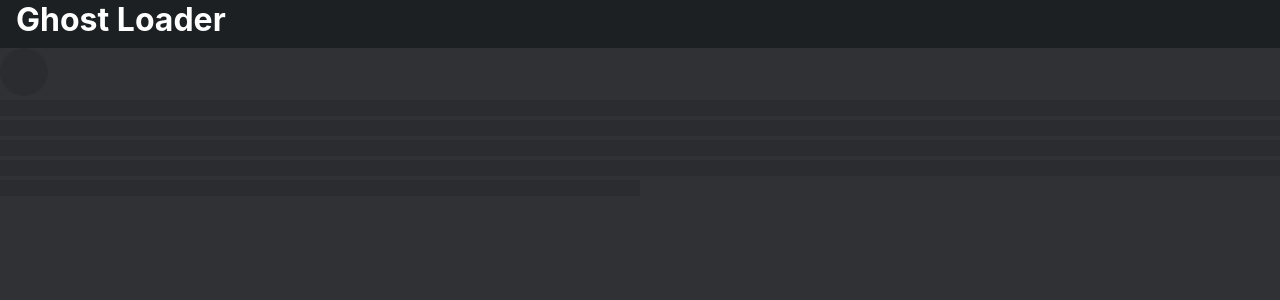
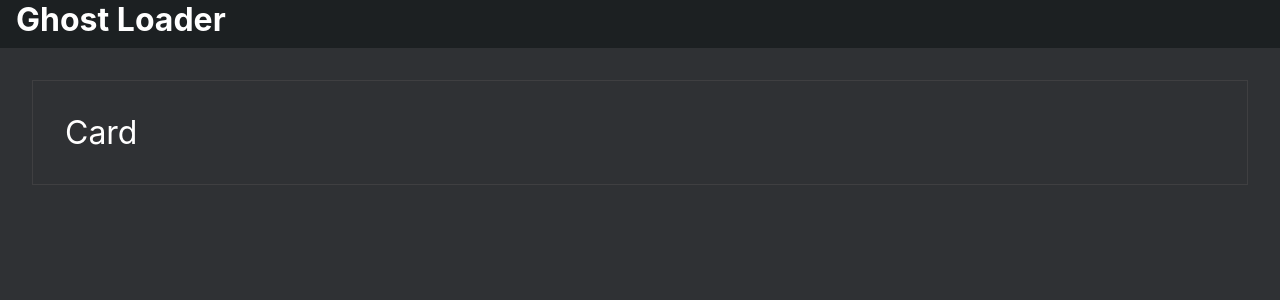
Before and after one commit to B45i/ghost-loader, a React (Create React App) app: page / in a window 1280 px wide. Shown: the top 300 px of the page. Built offline with nearby package versions, Linux system fonts and the light colour scheme.

Commit message:
demo page setup

```diff
--- a/public/index.html
+++ b/public/index.html
@@ -24,7 +24,7 @@
       work correctly both with client-side routing and a non-root public URL.
       Learn how to configure a non-root public URL by running `npm run build`.
     -->
-        <title>👻 Ghost Loader - A better loading experience</title>
+        <title>Ghost Loader - A better loading experience</title>
     </head>
     <body>
         <noscript>You need to enable JavaScript to run this app.</noscript>
--- a/src/App.css
+++ b/src/App.css
@@ -1,3 +1,4 @@
 body {
     background-color: #2f3134;
+    color: #fff;
 }
--- a/src/App.js
+++ b/src/App.js
@@ -1,4 +1,5 @@
 import Navbar from './components/Navbar';
+import Demo from './components/Demo';
 import Ghost from './shared/components/Ghost';
 
 import './App.css';
@@ -7,7 +8,8 @@ function App() {
     return (
         <div>
             <Navbar />
-            <Ghost
+            <Demo />
+            {/* <Ghost
                 type="circle"
                 isLoading={true}
                 height="3rem"
@@ -20,7 +22,7 @@ function App() {
                 width="100%"
                 count={4}
             ></Ghost>
-            <Ghost isLoading={true} height="1rem" width="50%"></Ghost>
+            <Ghost isLoading={true} height="1rem" width="50%"></Ghost> */}
         </div>
     );
 }
--- /dev/null
+++ b/src/components/Demo/Demo.css
@@ -0,0 +1,10 @@
+.demos {
+    margin: 2rem;
+    /* background-color: #eee; */
+    border: 1px solid #3f3f41;
+    padding: 2rem;
+}
+
+.demo-tile {
+    font-size: 2rem;
+}
--- /dev/null
+++ b/src/components/Demo/Demo.jsx
@@ -0,0 +1,11 @@
+import './Demo.css';
+
+const Demo = () => {
+    return (
+        <div className="demos">
+            <div className="demo-tile">Card</div>
+        </div>
+    );
+};
+
+export default Demo;
--- /dev/null
+++ b/src/components/Demo/index.js
@@ -0,0 +1 @@
+export { default } from './Demo';
```
Also changed, not shown: 1 other file (tests, documents, lock files or other folders).
